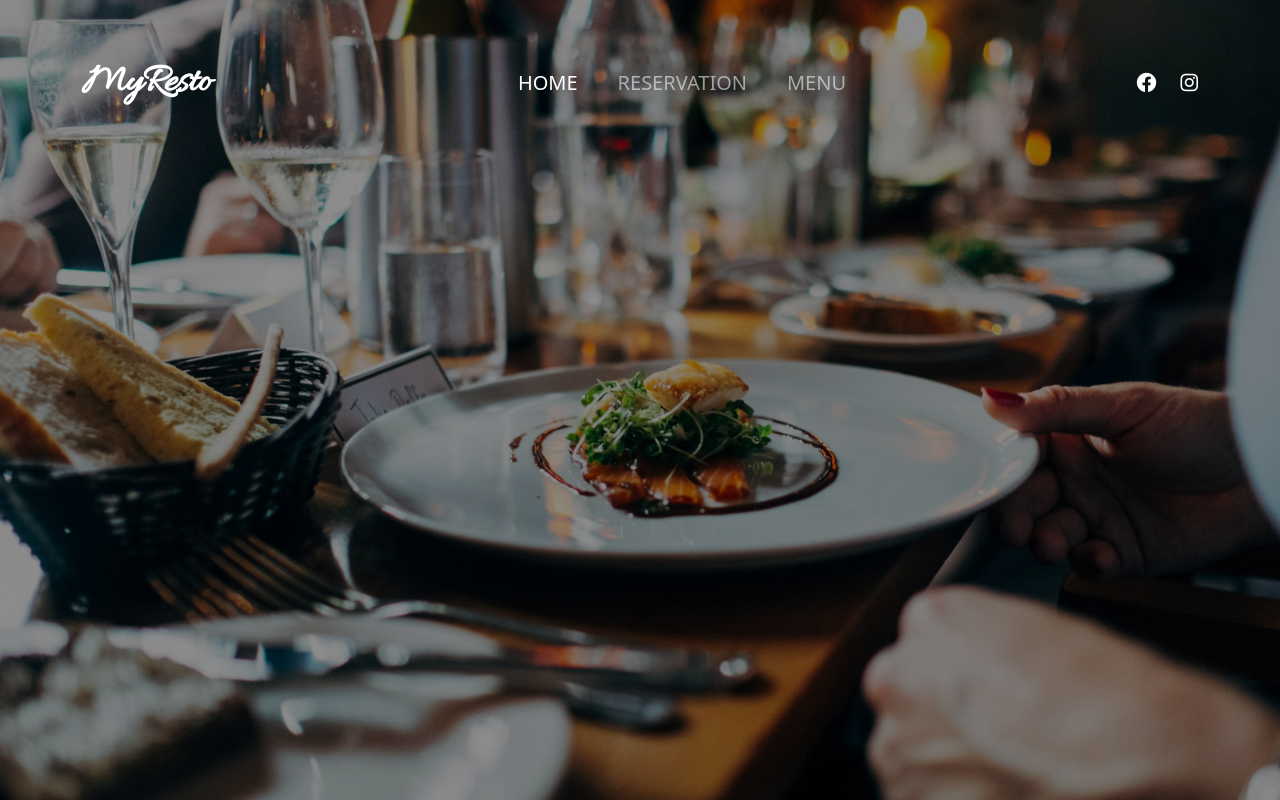
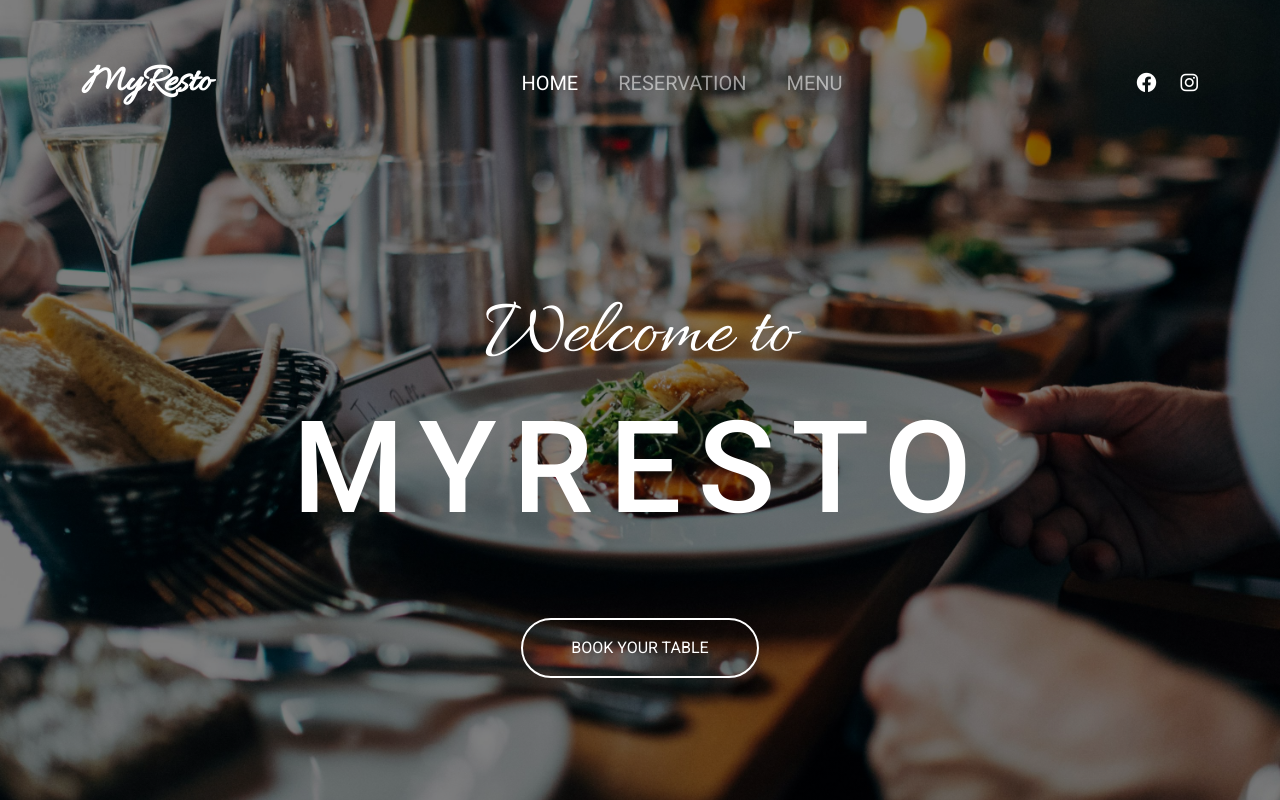
Before and after one commit to MatxCode/MyRestaurant, a plain HTML site: page index.html in a window 1280 px wide. Drawn offline with nearby package versions, Linux system fonts and the light colour scheme.

Commit message:
hero section

```diff
--- a/assets/style/style.css
+++ b/assets/style/style.css
@@ -1,20 +1,21 @@
 
+@import url('https://fonts.googleapis.com/css2?family=Allura&family=Roboto:ital,wght@0,100..900;1,100..900&display=swap');
 @import url('https://fonts.googleapis.com/css2?family=Allura&family=Roboto:ital,wght@0,100..900;1,100..900&display=swap');
 
 /* Background */
-
-body
+*
 {
-    overflow: hidden;
+    font-family: "Roboto", serif;
 }
 
-.bg-img
-{
+.hero-section {
     height: 100vh;
-    width: 100vw;
-    object-fit: cover;
-    filter: brightness(0.55);
-    position: absolute;
+    width: 100%;
+    background: linear-gradient(rgba(0, 0, 0, 0.5), rgba(0, 0, 0, 0.5)), url('../img/img-background.jpg');
+    background-size: cover;
+    background-position: center;
+    display: flex;
+    flex-direction: column;
 }
 
 /* Header */
@@ -23,3 +24,39 @@ body
 {
     font-family: "Allura", serif;
 }
+
+.font-roboto
+{
+    font-family: "Roboto", serif;
+}
+
+/* Hero section */
+
+.hero-section main {
+    flex: 1;
+    display: flex;
+    align-items: center;
+    justify-content: center;
+}
+
+.hero-content {
+    flex: 1;
+    display: flex;
+    flex-direction: column;
+    justify-content: center;
+    align-items: center;
+    text-align: center;
+}
+
+.content-subtitle
+{
+    font-size: 8rem;
+    letter-spacing: 1rem;
+}
+
+.book-button
+{
+    background-color: transparent;
+    border: 2px solid white;
+    margin-top: 4rem;
+}
--- a/index.html
+++ b/index.html
@@ -8,11 +8,12 @@
         <link href="https://cdn.jsdelivr.net/npm/bootstrap@5.3.3/dist/css/bootstrap.min.css" rel="stylesheet"
               integrity="sha384-QWTKZyjpPEjISv5WaRU9OFeRpok6YctnYmDr5pNlyT2bRjXh0JMhjY6hW+ALEwIH" crossorigin="anonymous">
         <link rel="stylesheet" href="https://cdnjs.cloudflare.com/ajax/libs/font-awesome/6.2.1/css/all.min.css">
-        <title>MyRestaurant</title>
+        <title>MyResto</title>
     </head>
 
     <body>
-        <img class="bg-img" src="assets/img/img-background.jpg" alt="background image">
+
+        <section class="hero-section">
             <header>
                 <!-- MENU NAVIGATION-->
                 <nav class="navbar navbar-expand-lg navbar-dark p-5">
@@ -28,10 +29,10 @@
                                     <a class="nav-link active" href="#">HOME</a>
                                 </li>
                                 <li class="nav-item">
-                                <a class="nav-link" href="produit.html">RESERVATION</a>
+                                    <a class="nav-link" href="reservation.html">RESERVATION</a>
                                 </li>
                                 <li class="nav-item">
-                                <a class="nav-link" href="produit.html">MENU</a>
+                                    <a class="nav-link" href="menu.html">MENU</a>
                                 </li>
                             </ul>
                         </div>
@@ -43,6 +44,16 @@
                 </nav>
                 <!-- FIN MENU NAVIGATION-->
             </header>
+
+            <main>
+                <div class="hero-content">
+                    <h2 class="font-resto text-white" style="font-size: 5rem">Welcome to</h2>
+                    <h1 class="font-roboto content-subtitle text-white">MYRESTO</h1>
+                    <button class="p-3 ps-5 pe-5 rounded-pill book-button text-white">BOOK YOUR TABLE</button>
+                </div>
+            </main>
+        </section>
+
     </body>
     <script src="https://cdn.jsdelivr.net/npm/bootstrap@5.3.3/dist/js/bootstrap.bundle.min.js"
             integrity="sha384-YvpcrYf0tY3lHB60NNkmXc5s9fDVZLESaAA55NDzOxhy9GkcIdslK1eN7N6jIeHz"
```
Also changed, not shown: menu.html (added, +54 -0 lines), reservation.html (added, +54 -0 lines). Lines whose indentation alone changed are shown as unchanged.
